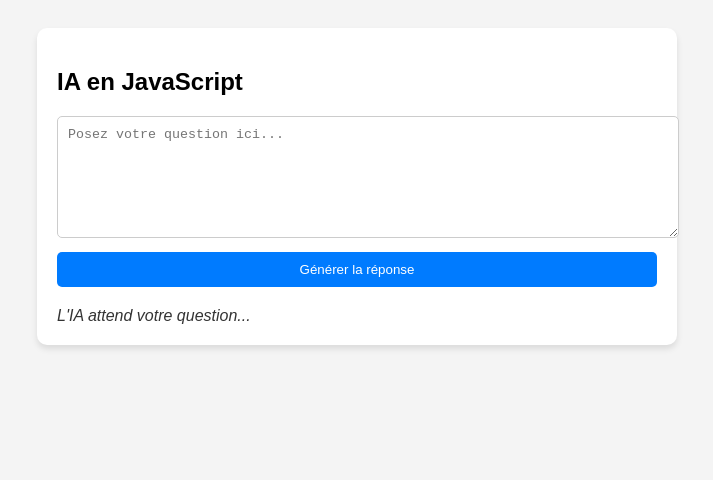
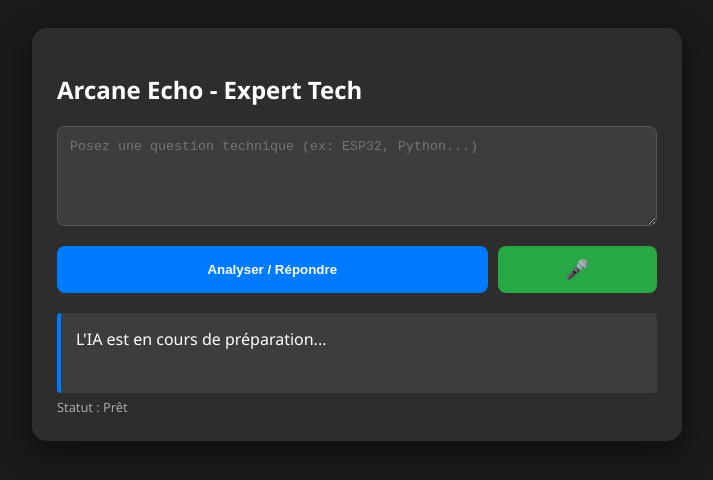
Before and after one commit to ouzaifasalifou8-lang/arcane-echo-web, a plain HTML site: page index.html in a window 1280 px wide. Shown: the whole page, without its empty margins (283-996 px from the left). Drawn offline with Linux system fonts and the light colour scheme.

Commit message:
Update index.html

```diff
--- a/index.html
+++ b/index.html
@@ -3,23 +3,29 @@
 <head>
     <meta charset="UTF-8">
     <meta name="viewport" content="width=device-width, initial-scale=1.0">
-    <title>Mon IA Locale</title>
+    <title>Arcane Echo Web - Expert</title>
     <style>
-        body { font-family: sans-serif; padding: 20px; background: #f4f4f4; }
-        #chat-container { max-width: 600px; margin: auto; background: white; padding: 20px; border-radius: 10px; box-shadow: 0 4px 6px rgba(0,0,0,0.1); }
-        textarea { width: 100%; height: 100px; margin-bottom: 10px; border-radius: 5px; border: 1px solid #ccc; padding: 10px; }
-        button { width: 100%; padding: 10px; background: #007bff; color: white; border: none; border-radius: 5px; cursor: pointer; }
-        #output { margin-top: 20px; white-space: pre-wrap; font-style: italic; color: #333; }
+        body { font-family: 'Segoe UI', Tahoma, Geneva, Verdana, sans-serif; padding: 20px; background: #1a1a1a; color: white; }
+        #chat-container { max-width: 600px; margin: auto; background: #2d2d2d; padding: 25px; border-radius: 15px; box-shadow: 0 10px 30px rgba(0,0,0,0.5); }
+        textarea { width: 100%; height: 100px; background: #3d3d3d; color: white; border: 1px solid #555; border-radius: 8px; padding: 12px; box-sizing: border-box; margin-bottom: 15px; }
+        .button-group { display: flex; gap: 10px; }
+        button { flex: 3; padding: 12px; background: #007bff; color: white; border: none; border-radius: 8px; cursor: pointer; font-weight: bold; }
+        #mic-btn { flex: 1; background: #28a745; font-size: 1.2rem; }
+        #output { margin-top: 20px; padding: 15px; background: #3d3d3d; border-left: 4px solid #007bff; border-radius: 4px; min-height: 50px; }
+        .status { font-size: 0.8rem; color: #aaa; margin-top: 5px; }
     </style>
 </head>
 <body>
     <div id="chat-container">
-        <h2>IA en JavaScript</h2>
-        <textarea id="input" placeholder="Posez votre question ici..."></textarea>
-        <button id="generate-btn">Générer la réponse</button>
-        <div id="output">L'IA attend votre question...</div>
+        <h2>Arcane Echo - Expert Tech</h2>
+        <textarea id="input" placeholder="Posez une question technique (ex: ESP32, Python...)"></textarea>
+        <div class="button-group">
+            <button id="generate-btn">Analyser / Répondre</button>
+            <button id="mic-btn">🎤</button>
+        </div>
+        <div id="output">L'IA est en cours de préparation...</div>
+        <div id="status-bar" class="status">Statut : Prêt</div>
     </div>
-
     <script type="module" src="script.js"></script>
 </body>
 </html>
```
